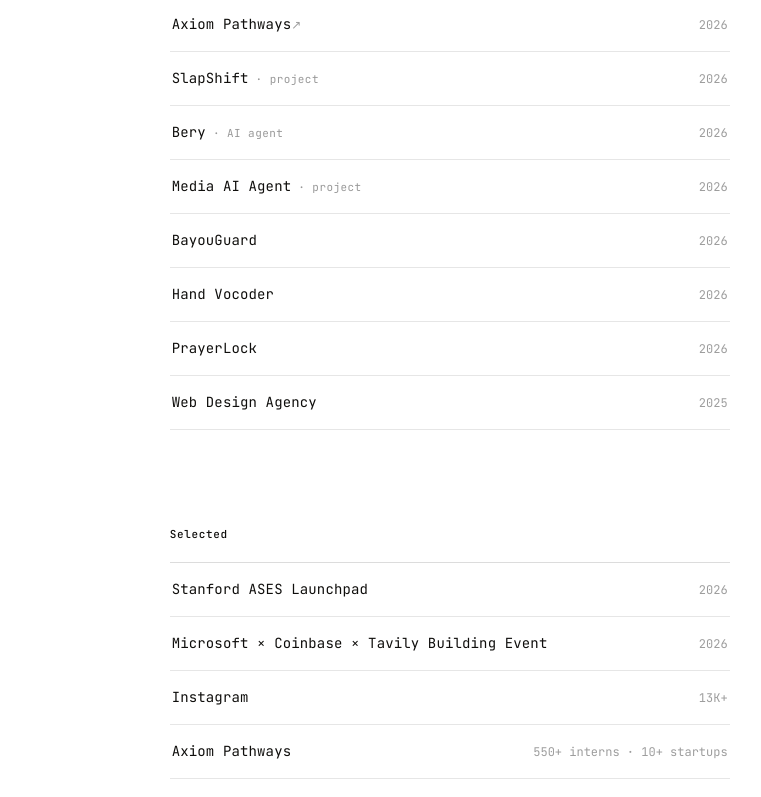
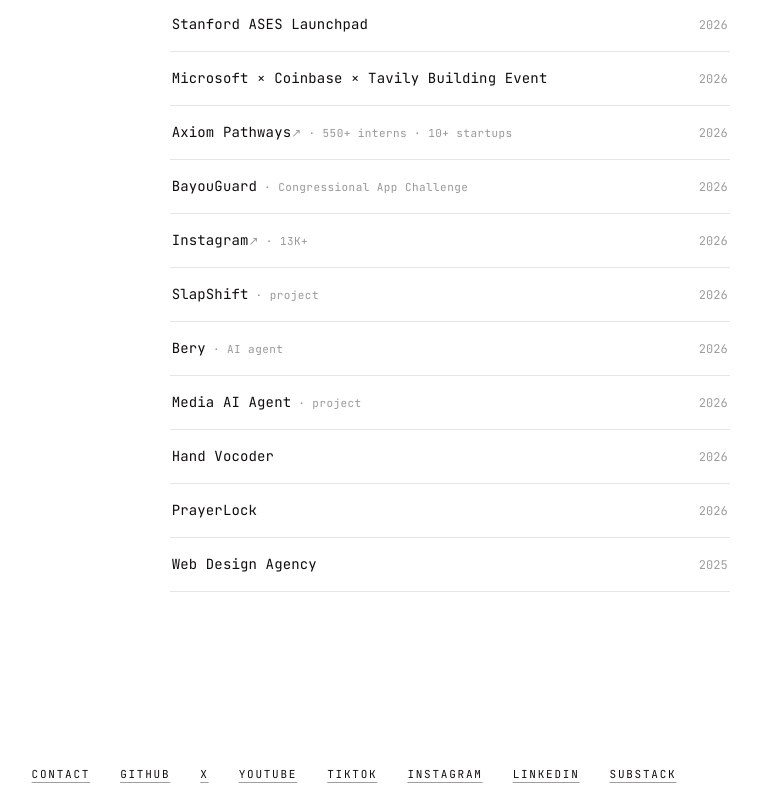
Before and after one commit to mattypark/Matthew-sportfolio, a React (Vite) app: page /work in a window 1280 px wide. Shown: the part 1160-1957 px from the top of the page, without its empty margins (286-1047 px from the left). Built offline with nearby package versions, Linux system fonts and the light colour scheme; a web font is replaced by a local one.

Commit message:
new chagnes

```diff
--- a/src/components/home/WorkSite.jsx
+++ b/src/components/home/WorkSite.jsx
@@ -9,23 +9,22 @@
 // project grid, dual city clocks, and a crosshair that reads your cursor back.
 
 const ENGAGEMENTS = [
-  { name: 'Axiom Pathways', year: '2026', href: 'https://www.axiomapply.com' },
+  { name: 'Stanford ASES Launchpad', year: '2026' },
+  { name: 'Microsoft × Coinbase × Tavily Building Event', year: '2026' },
+  {
+    name: 'Axiom Pathways',
+    tag: '550+ interns · 10+ startups',
+    year: '2026',
+    href: 'https://www.axiomapply.com',
+  },
+  { name: 'BayouGuard', tag: 'Congressional App Challenge', year: '2026' },
+  { name: 'Instagram', tag: '13K+', year: '2026', href: 'https://www.instagram.com/matty.park/' },
   { name: 'SlapShift', tag: 'project', year: '2026' },
   { name: 'Bery', tag: 'AI agent', year: '2026' },
   { name: 'Media AI Agent', tag: 'project', year: '2026' },
-  { name: 'BayouGuard', year: '2026' },
   { name: 'Hand Vocoder', year: '2026' },
   { name: 'PrayerLock', year: '2026' },
   { name: 'Web Design Agency', year: '2025' },
-]
-
-// the ledger's second movement — what the work added up to
-const SELECTED = [
-  { name: 'Stanford ASES Launchpad', note: '2026' },
-  { name: 'Microsoft × Coinbase × Tavily Building Event', note: '2026' },
-  { name: 'Instagram', note: '13K+' },
-  { name: 'Axiom Pathways', note: '550+ interns · 10+ startups' },
-  { name: 'BayouGuard', note: 'Congressional App Challenge' },
 ]
 
 // every channel, lined up at the very bottom of the page
@@ -194,16 +193,6 @@
               )
             })}
           </ul>
-
-          <div className="ok-eyebrow mb-5 mt-24">Selected</div>
-          <ul className="ok-engagements">
-            {SELECTED.map((s) => (
-              <li key={s.name} className="ok-eng-row">
-                <span className="ok-eng-name">{s.name}</span>
-                <span className="ok-eng-year ok-eng-note">{s.note}</span>
-              </li>
-            ))}
-          </ul>
         </div>
       </div>
 
--- a/src/components/home/home.css
+++ b/src/components/home/home.css
@@ -307,15 +307,12 @@
 }
 .ok-eng-row:hover .ok-eng-year { color: var(--ink); }
 
-/* the Selected ledger carries phrases, not years — keep them on one line
-   until the row is too narrow, then let the pair stack. */
-.ok-eng-note { white-space: nowrap; }
+/* rows carry long phrase tags now — stack name over year on narrow screens */
 @media (max-width: 560px) {
   .ok-eng-row {
     grid-template-columns: 1fr;
     gap: 6px;
   }
-  .ok-eng-note { white-space: normal; }
 }
 
 /* linked rows announce themselves — a quiet ↗ that wakes on hover */
```
